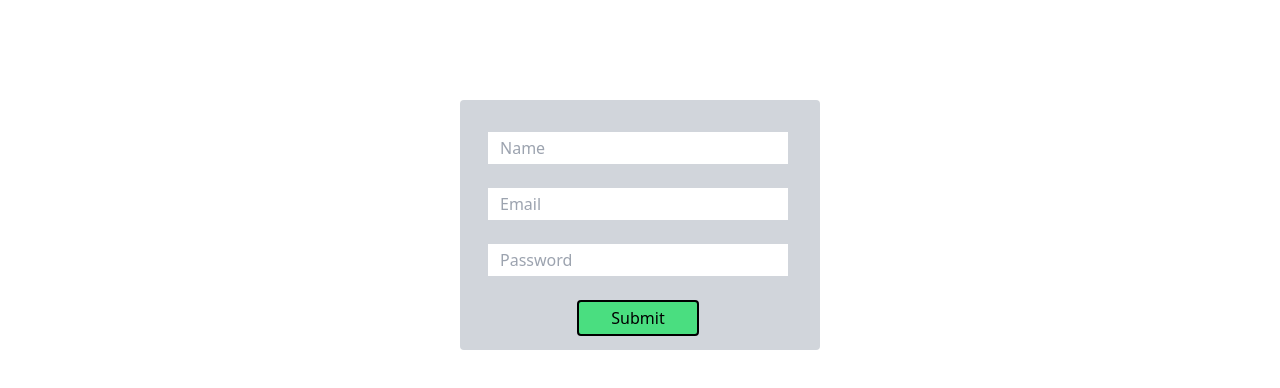
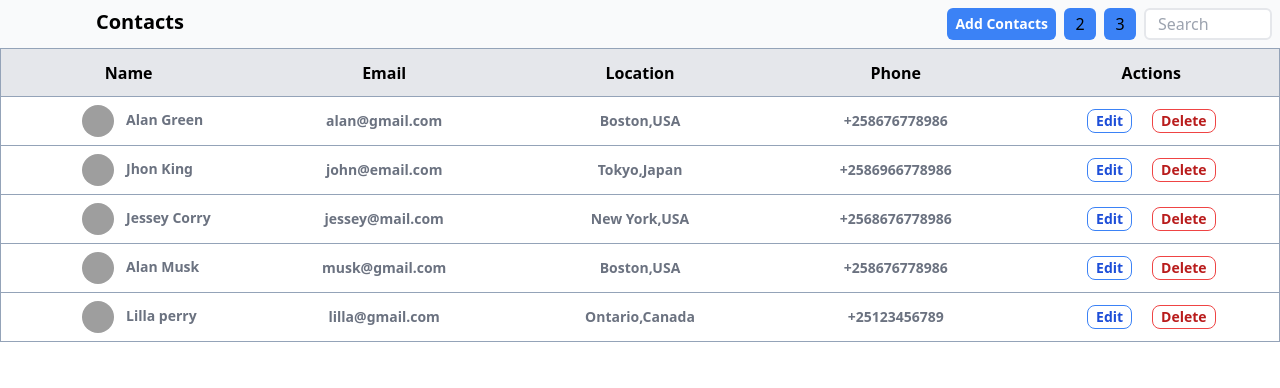
Before and after one commit to SHUBHAM123Q/Reack_Project, a React (Create React App) app: page / in a window 1280 px wide. Shown: the top 388 px of the page. Built offline with nearby package versions, Linux system fonts and the light colour scheme; grey boxes are pictures that could not be loaded.

Commit message:
Ui Add In Table

```diff
--- a/src/Componets/App/App.js
+++ b/src/Componets/App/App.js
@@ -1,22 +1,43 @@
 import React from 'react'
+// import Expanceitem from './Componets/Form Data/Expances/Expanceitem'
+import Expences from '../../Componets/Expances/Expences'
 
-const App = ({name,onPlay,onPause}) => {
-  let Playing = false;
-  function hendaleClick(){
-    if(Playing){
-      onPause()
+const App = () => {
+  let expances = [
+    {
+      id:'e1',
+      title:'school Fee',
+      amount:250,
+      date:new Date(2023, 5, 15)
+    },
+    {
+      id:'e2',
+      title:'Books',
+      amount:1000,
+      date:new Date(2023, 5, 15)
+    },
+    {
+      id:'e3',
+      title:'Vacation',
+      amount:500,
+      date:new Date(2023, 5, 15)
+    },
+    {
+      id:'e4',
+      title:'food',
+      amount:700,
+      date:new Date(2023, 5, 15)
     }
-    else{
-      onPlay()
-    }
-    Playing =!Playing;
+  ]
+
+    return (
+      <>
+        <div>
+          <Expences item={expances}/>
+        </div>
+      </>
+    )
   }
-  return (
-    <div>
-      <button onClick={hendaleClick} className='bg-purple-500 flex justify-center m-auto'>{name}</button>
-      <div id='result' className='w-[400px] m-auto mt-5 border-2 border-black'></div>
-    </div>
-  )
-}
 
-export default App
+
+  export default App
--- a/src/Componets/App/Applist.jsx
+++ /dev/null
@@ -1,44 +0,0 @@
-import React from 'react'
-import Button from './App';
-function play(){
-
-    return(document.getElementById("result").innerHTML=`
-        <div>
-            <div className='w-[500px]  m-auto mt-3'>
-              <img src='https://img.freepik.com/free-vector/school-bus-cartoon-sticker-white-background_1308-76579.jpg?w=2000' alt='Not Show' />
-              <hr className='border-[3px] border-black'></hr>
-              <h1 className='text-red-500 text-center'>Bus</h1>
-              <hr className='border-[3px] border-black'></hr>
-              <p className='text-[17px]'><b className='text-[red]'>Step:1:=</b>Improves Community Health. ...</p>
-              <p className='text-[17px]'><b className='text-[red]'>Step:2:=</b>Economic Benefits to the Community. ...</p>
-              <p className='text-[17px]'><b className='text-[red]'>Step:3:=</b>Improves Fuel Efficiency. ...</p>
-              <p className='text-[17px]'><b className='text-[red]'>Step:4:=</b>Improves Community Mobility. ...</p>
-            </div>
-          </div>
-        `);
-    }
-  function pause(){
-    return(document.getElementById("result").innerHTML=`
-        <div>
-            <div className='w-[500px]  m-auto mt-3'>
-              <img src='https://encrypted-tbn0.gstatic.com/images?q=tbn:ANd9GcTFEUr68rbnp1A1Rknshqig7rvWduRX83f4iA&usqp=CAU' alt='Not Show' className='h-[350px]' />
-              <hr className='border-[3px] border-black'></hr>
-              <h1 className='text-red-500 text-center'>Car</h1>
-              <hr className='border-[3px] border-black'></hr>
-              <p className='text-[17px]'><b className='text-[red]'>Step:1:=</b>Health and Emergencies. ...</p>
-              <p className='text-[17px]'><b className='text-[red]'>Step:2:=</b>Save Time. ...</p>
-              <p className='text-[17px]'><b className='text-[red]'>Step:3:=</b>Take pleasure trips. ...</p>
-              <p className='text-[17px]'><b className='text-[red]'>Step:4:=</b>Future savings.</p>
-            </div>
-        </div>
-    `);
-  }
-  const Applist = () => {
-    return (
-      <div>
-        <Button name='Click' onPlay={play} onPause={pause}></Button>
-      </div>
-    );
-  };
-
-export default Applist
--- /dev/null
+++ b/src/Componets/Expances/Expanceitem.js
@@ -0,0 +1,21 @@
+import React from 'react'
+import ExpanceData from './ExpancesData'
+
+const Expanceitem = (props) => {
+
+
+  return (
+    <>
+    <h1 className='text-start text-2xl text-black font-bold'>Let's Add Expance</h1>
+    <div className='flex bg-yellow-300 p-4 w-1/2 justify-around ms-2 mt-2 items-center'>
+        <ExpanceData  date={props.date}/>
+        <div className='flex w-96 justify-around items-center'>
+          <h2 className='text-xl text-black font-bold'>{props.title}</h2>
+          <div className='text-md font-bold p-2 border-2 border-red-400 rounded-full w-24 text-center'>{props.amount}</div>
+        </div>
+    </div>
+    </>
+  )
+}
+
+export default Expanceitem
--- /dev/null
+++ b/src/Componets/Expances/ExpancesData.js
@@ -0,0 +1,21 @@
+import React from 'react'
+
+const ExpanceData = (props) => {
+
+  const month = props.date.toLocaleString('en-US', { month: 'long' });
+  const year = props.date.getFullYear();
+  const day = props.date.toLocaleString('en-US', { day: '2-digit' });
+
+
+  return (
+    <div>
+      <div className='text-xl flex'>
+        <div>{day}</div>
+        <div>{month}</div>
+        <div>{year}</div>
+      </div>
+    </div>
+  )
+}
+
+export default ExpanceData;
--- /dev/null
+++ b/src/Componets/Expances/Expences.js
@@ -0,0 +1,24 @@
+import React from 'react';
+import Expanceitem from './Expanceitem';
+
+const Expences = (props) => {
+  return (
+    <div>
+    <Expanceitem
+    date={props.item[0].date} title={props.item[0].title} amount={props.item[0].amount}/>
+
+   <Expanceitem
+   date={props.item[1].date} title={props.item[1].title} amount={props.item[1].amount}/>
+
+  <Expanceitem
+  date={props.item[2].date} title={props.item[2].title} amount={props.item[2].amount}/>
+
+ <Expanceitem
+ date={props.item[3].date} title={props.item[3].title} amount={props.item[3].amount}/>
+
+
+    </div>
+  )
+}
+
+export default Expences
--- /dev/null
+++ b/src/Componets/Expances/Newexpance.jsx
@@ -0,0 +1,27 @@
+import React from 'react';
+import Expanceitem from './Expanceitem';
+
+const Expences = (props) => {
+  return (
+    <div>
+    <Expanceitem
+    date={props.item[0].date} title={props.item[0].title} amount={props.item[0].amount}/>
+
+   <Expanceitem
+   date={props.item[1].date} title={props.item[1].title} amount={props.item[1].amount}/>
+
+  <Expanceitem
+  date={props.item[2].date} title={props.item[2].title} amount={props.item[2].amount}/>
+
+ <Expanceitem
+ date={props.item[3].date} title={props.item[3].title} amount={props.item[3].amount}/>
+
+
+
+    </div>
+
+
+  )
+}
+
+export default Expences
--- /dev/null
+++ b/src/Componets/Table/product.jsx
@@ -0,0 +1,69 @@
+import React from 'react'
+import productalias from "./productjsonData.json"
+import { useState } from 'react';
+
+const Product = () => {
+    const [nproductdata, setproductdata] = useState(productalias);
+
+    const handleClick = () => {
+        setproductdata([]);
+
+    }
+
+    const handleRemove = (productId) => {
+        setproductdata(nproductdata.filter(product => product.id !== productId))
+
+    }
+
+    return (
+        <>
+            <div className='w-full bg-gray-50 h-auto flex'>
+                <h1 className='ps-24 pt-2 font-bold text-xl w-1/5'>Contacts</h1>
+                <div className=' w-full h-12 pt-2 justify-end flex'>
+                    <div><button className='bg-blue-500 px-2 h-8 text-white text-sm font-bold rounded-md'>Add Contacts</button></div>
+                    <div className='h-8 w-8 bg-blue-500 ms-2 rounded-md'><span className='ms-auto flex justify-center mt-1'>2</span></div>
+                    <div className='h-8 w-8 bg-blue-500 ms-2 rounded-md'><span className='ms-auto flex justify-center mt-1'>3</span></div>
+                    <div className='w-auto'> <input type='search' className='h-8 w-32 ms-2 me-2 rounded-md placeholder:ps-2 focus:outline-gray-400 border-2 px-1' placeholder='Search'></input></div>
+                </div>
+            </div>
+            <table className=' w-full table-fixed border border-collapse '>
+                <thead className='bg-gray-200 h-12 border border-slate-400'>
+                    <tr>
+                        <th>Name </th>
+                        <th>Email </th>
+                        <th>Location </th>
+                        <th>Phone </th>
+                        <th>Actions</th>
+                    </tr>
+
+                </thead>
+                <tbody>
+                    {
+                        productalias.map((ProductListing) => {
+                            return (
+                                <tr className='text-center h-12 border border-slate-400 text-gray-500 text-sm font-semibold'>
+                                    <td className='h-12 flex'><span className='ms-20 my-auto'><img src={ProductListing.image} alt='' className='rounded-full h-8 w-8'></img></span><span className='pt-3 ms-3'>{ProductListing.name}</span></td>
+                                    <td className=''>{ProductListing.email}</td>
+                                    <td className=''>{ProductListing.location}</td>
+                                    <td className=''>{ProductListing.phone}</td>
+                                    <td >
+                                        <div className='flex justify-center'>
+                                            <button className='border border-blue-500 rounded-lg items-center h-6 w-auto px-2 text-blue-700 font-semibold' onClick={()=>handleClick}>Edit</button>
+                                            <button className='border border-red-500 rounded-lg  my-auto h-6 w-auto  ms-5 px-2 text-red-700 font-semibold' onClick={() => handleRemove(ProductListing.id)}>Delete</button>
+                                        </div>
+                                    </td>
+                                </tr>
+
+                            )
+                        })
+                    }
+
+                </tbody>
+            </table>
+        </>
+
+
+    )
+}
+
+export default Product
--- /dev/null
+++ b/src/Componets/Table/productjsonData.json
@@ -0,0 +1,47 @@
+[
+    {
+        "id": 1,
+        "image":"https://encrypted-tbn0.gstatic.com/images?q=tbn:ANd9GcSSARh--EoIO5_D--UD1J23O1XU73zXN-Z1NH4_xdVV&s",
+        "name": "Alan Green",
+        "email": "alan@gmail.com",
+        "location": "Boston,USA",
+        "phone":" +258676778986"
+
+    },
+    {
+        "id": 2,
+        "image":"https://encrypted-tbn0.gstatic.com/images?q=tbn:ANd9GcT65jIa1O6PI8F8Xxl381hcgl0EqJC_fb7o5iKIDDAA&s",
+        "name": "Jhon King",
+        "email": "john@email.com",
+        "location": "Tokyo,Japan",
+        "phone": "+2586966778986"
+
+    },
+    {
+        "id": 3,
+        "image":"https://encrypted-tbn0.gstatic.com/images?q=tbn:ANd9GcQ8-txj02lX8aY6OocmnVYTiqTMgrhxDOBp9Y_ljXfv&s",
+        "name": "Jessey Corry",
+        "email": "jessey@mail.com",
+        "location": "New York,USA",
+        "phone": "+2568676778986"
+
+    },
+    {
+        "id": 4,
+        "image":"https://encrypted-tbn0.gstatic.com/images?q=tbn:ANd9GcS-0PNGPuY-vHJX76gqAMkarv27mkvy2Ul4sgU3Nb7w&s",
+        "name": "Alan Musk",
+        "email": "musk@gmail.com",
+        "location": "Boston,USA",
+        "phone": "+258676778986"
+
+    },
+    {
+        "id": 5,
+        "image":"https://encrypted-tbn0.gstatic.com/images?q=tbn:ANd9GcQw94uaLt7R7cQWD5vC3tnfOhWxc-gpaYy-3Ipy3vyv&s",
+        "name": "Lilla perry",
+        "email": "lilla@gmail.com",
+        "location": "Ontario,Canada",
+        "phone": "+25123456789"
+
+    }
+]
--- a/src/index.js
+++ b/src/index.js
@@ -10,12 +10,14 @@ import reportWebVitals from './reportWebVitals';
 // import Datahook from './Componets/Datahook/Datahook';
 // import Hookwork from './Componets/Hookwork/Hookwork.jsx';
 // import Form from './Componets/Form Data/Form';
-import Form1 from './Componets/Form Data/Form1';
+// import Form1 from './Componets/Form Data/Form1';
+import Product from './Componets/Table/product';
 
 // import "jquery"
 // import "@popperjs/core/dist/umd/popper"
 // import "bootstrap/dist/js/bootstrap"
 // import "bootstrap/dist/css/bootstrap.css"
+
 
 
 const root = ReactDOM.createRoot(document.getElementById('root'));
@@ -29,7 +31,8 @@ root.render(
     {/* <Datahook/> */}
     {/* <Hookwork/> */}
     {/* <Form/> */}
-    <Form1/>
+    {/* <Form1/> */}
+    <Product/>
   </React.StrictMode>
 );
 
```
Also changed, not shown: src/Componets/Expances/Expancesform.js (added).
